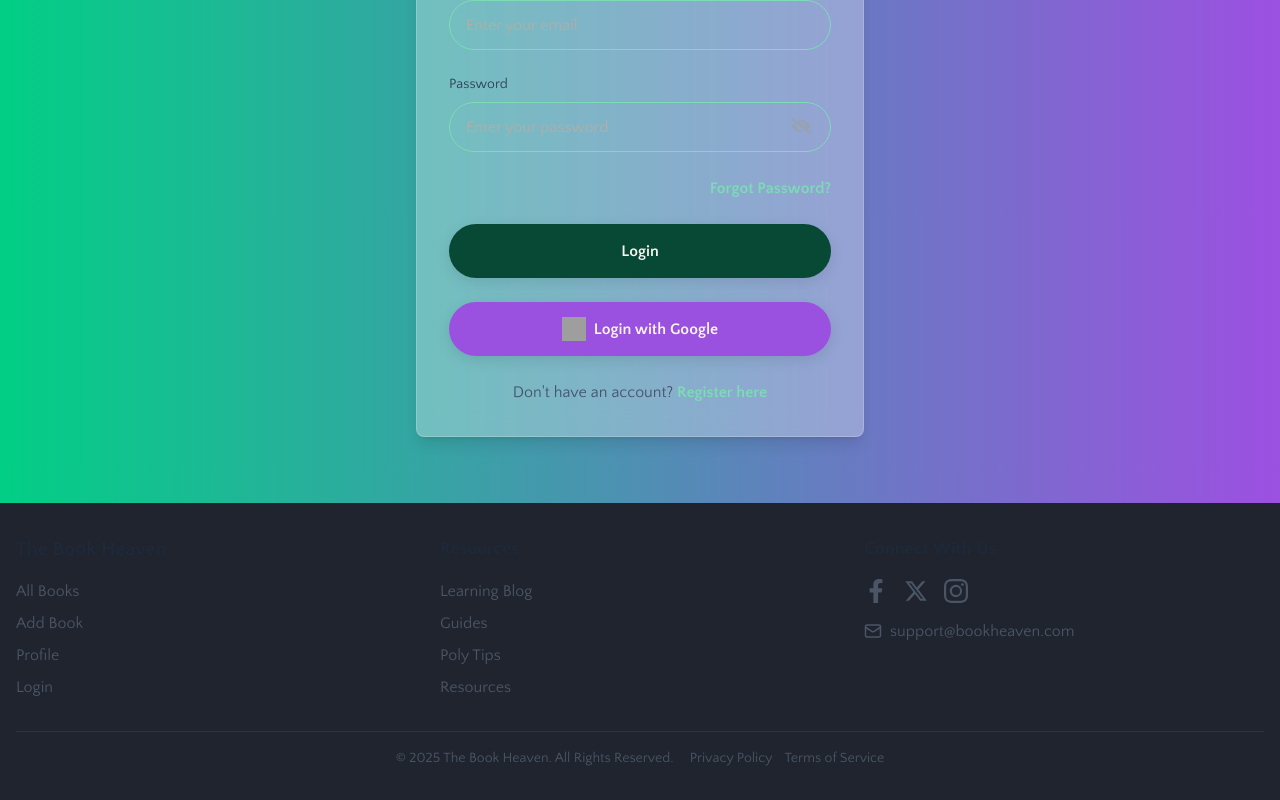
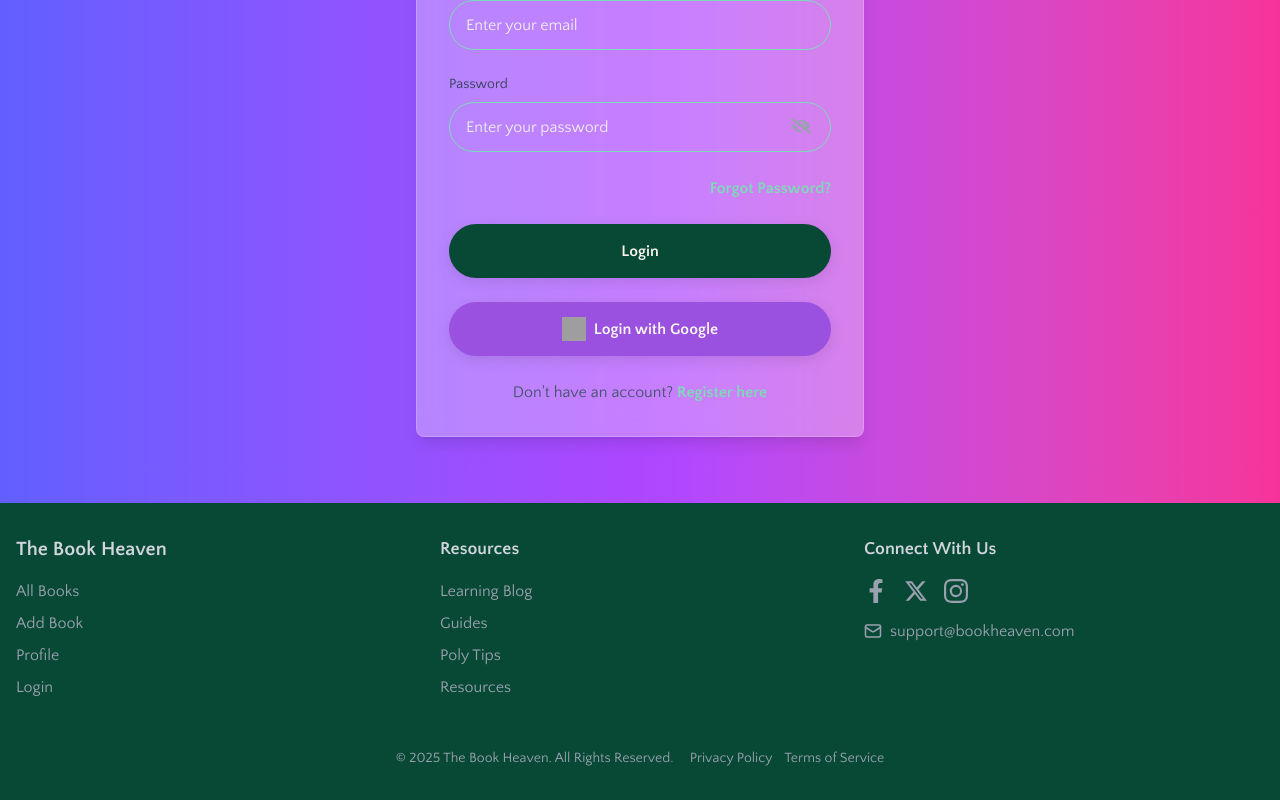
Before and after one commit to abd-005/Book-Library-Client, a React (Vite) app: page /auth/login in a window 1280 px wide. Shown: the part 297-1097 px from the top of the page. Built offline with nearby package versions, Linux system fonts and the light colour scheme; no server answers; grey boxes are pictures that could not be loaded; a web font is replaced by a local one.

Commit message:
Delete Resolved

```diff
--- a/src/Pages/AllBooks/AllBooks.jsx
+++ b/src/Pages/AllBooks/AllBooks.jsx
@@ -77,13 +77,13 @@ const AllBooks = () => {
         {/* table  */}
 
         <div className="bg-base-100/50 p-5 rounded-xl mt-12">
-          <div className="grid grid-cols-7 mt-3 items-center">
-            <div className="col-span-5">
+          <div className="grid lg:grid-cols-7 mt-3 items-center">
+            <div className="lg:col-span-5">
               <h2 className="font-secondary-sans text-base-200 text-4xl text-center">
                 Explore All The Books of Heaven
               </h2>
             </div>
-            <div className="col-span-2 flex items-center justify-around text-left bg-base-100/50 p-3 rounded-full">
+            <div className="lg:col-span-2 flex items-center justify-around text-left bg-base-100/50 p-3 rounded-full mt-5">
               <p className="text-xl">Sort by Rating : </p>
               <select
                 value={sortBy}
--- a/src/Pages/AllBooks/BookTable.jsx
+++ b/src/Pages/AllBooks/BookTable.jsx
@@ -16,7 +16,7 @@ const BookTable = ({ book }) => {
 
               {/* Genre */}
               <td>
-                <span className="badge badge-outline badge-sm">
+                <span className="badge badge-outline px-3 py-6  badge-sm">
                   {genre}
                 </span>
               </td>
@@ -31,7 +31,7 @@ const BookTable = ({ book }) => {
 
               {/* Actions Column */}
               <td>
-                <Link className="btn btn-ghost btn-outline btn-md tex-info rounded-2xl" to={`/details-book/${_id}`}>View Details</Link>
+                <Link className="btn btn-ghost btn-outline px-3 py-6 btn-md tex-info rounded-2xl" to={`/details-book/${_id}`}>View Details</Link>
               </td>
 
 
--- a/src/Pages/Auth/ForgotPassword.jsx
+++ b/src/Pages/Auth/ForgotPassword.jsx
@@ -38,7 +38,7 @@ const ForgotPassword = () => {
   };
 
   return (
-    <div className="gradient-animated min-h-screen py-[10vh]">
+    <div className="dark:gradient-animated bg-gradient-to-r from-indigo-500 via-purple-500 to-pink-500  min-h-screen py-[10vh]">
       <MyContainer>
         <div className="max-w-md mx-auto bg-white/30 backdrop-blur-md rounded-lg shadow-lg p-8 border border-white/20">
           <h2 className="text-3xl font-bold text-center text-slate-700 mb-8">
--- a/src/Pages/Auth/Login.jsx
+++ b/src/Pages/Auth/Login.jsx
@@ -112,7 +112,7 @@ const Login = () => {
   };
 
   return (
-    <div className="gradient-animated min-h-screen pt-42 pb-12">
+    <div className="dark:gradient-animated min-h-screen pt-42 pb-12">
       <MyContainer>
         <div className="max-w-md mx-auto bg-white/30 backdrop-blur-md rounded-lg shadow-lg p-8 border border-white/20">
           <h2 className="text-3xl font-bold text-center text-slate-700 mb-8">
--- a/src/Pages/Auth/Registration.jsx
+++ b/src/Pages/Auth/Registration.jsx
@@ -121,7 +121,7 @@ const Registration = () => {
   };
 
   return (
-    <div className="gradient-animated min-h-screen pt-42 pb-12">
+    <div className="dark:gradient-animated bg-gradient-to-r from-indigo-500 via-purple-500 to-pink-500  min-h-screen pt-42 pb-12">
       <MyContainer>
         <div className="max-w-md mx-auto bg-white/30 backdrop-blur-md rounded-lg shadow-lg p-8 border border-white/20">
           <h2 className="text-3xl font-bold text-center text-slate-700 mb-8">
--- a/src/Pages/Home/Home.jsx
+++ b/src/Pages/Home/Home.jsx
@@ -6,7 +6,7 @@ import About from "../../components/About/About";
 
 const Home = () => {
   return (
-    <div className="gradient-animated">
+    <div className="bg-gradient-to-r from-indigo-500 via-purple-500 to-pink-500 dark:gradient-animated">
       <div>
         <section className="">
           <Banner />
--- a/src/components/Footer.jsx
+++ b/src/components/Footer.jsx
@@ -13,41 +13,41 @@ const Footer = () => {
 
 
   return (
-    <footer className="bg-base-content py-8 px-4 ">
+    <footer className="bg-cyan-800 py-8 px-4">
         <MyContainer>
           <div className="grid grid-cols-1 md:grid-cols-3 gap-6">
         <div>
-          <div className="flex items-center space-x-2 text-white">
-      <span className="text-xl font-bold text-gray-800 dark:text-gray-200">The Book Heaven</span>
+          <div className="flex items-center space-x-2 text-base-100">
+      <span className="text-xl font-bold text-gray-300">The Book Heaven</span>
     </div>
           <ul className="space-y-2 mt-4">
-            <li><Link to="/all-models" className="text-gray-600 dark:text-gray-200 hover:text-cyan-800">All Books</Link></li>
-            <li><Link to="/add-model" className="text-gray-600 dark:text-gray-200 hover:text-cyan-800">Add Book</Link></li>
-            <li><Link to="/profile" className="text-gray-600 dark:text-gray-200 hover:text-cyan-800">Profile</Link></li>
-            <li><Link to="/auth/login" className="text-gray-600 dark:text-gray-200 hover:text-cyan-800">Login</Link></li>
+            <li><Link to="/all-models" className="text-gray-400 dark:text-gray-200 hover:text-cyan-800">All Books</Link></li>
+            <li><Link to="/add-model" className="text-gray-400 dark:text-gray-200 hover:text-cyan-800">Add Book</Link></li>
+            <li><Link to="/profile" className="text-gray-400 dark:text-gray-200 hover:text-cyan-800">Profile</Link></li>
+            <li><Link to="/auth/login" className="text-gray-400 dark:text-gray-200 hover:text-cyan-800">Login</Link></li>
           </ul>
         </div>
 
         <div>
-          <h3 className="text-lg font-bold mb-4 text-gray-800 dark:text-gray-200">Resources</h3>
+          <h3 className="text-lg font-bold mb-4 text-gray-300 dark:text-gray-200">Resources</h3>
           <ul className="space-y-2">
-            <li><Link to="/" className="text-gray-600 dark:text-gray-200 hover:text-cyan-800">Learning Blog</Link></li>
-            <li><Link to="/" className="text-gray-600 dark:text-gray-200 hover:text-cyan-800">Guides</Link></li>
-            <li><Link to="/" className="text-gray-600 dark:text-gray-200 hover:text-cyan-800">Poly Tips</Link></li>
-            <li><Link to="/resources" className="text-gray-600 dark:text-gray-200 hover:text-cyan-800">Resources</Link></li>
+            <li><Link to="/" className="text-gray-400 dark:text-gray-200 hover:text-cyan-800">Learning Blog</Link></li>
+            <li><Link to="/" className="text-gray-400 dark:text-gray-200 hover:text-cyan-800">Guides</Link></li>
+            <li><Link to="/" className="text-gray-400 dark:text-gray-200 hover:text-cyan-800">Poly Tips</Link></li>
+            <li><Link to="/resources" className="text-gray-400 dark:text-gray-200 hover:text-cyan-800">Resources</Link></li>
           </ul>
         </div>
 
         <div>
-          <h3 className="text-lg font-bold mb-4 text-gray-800 dark:text-gray-200">Connect With Us</h3>
+          <h3 className="text-lg font-bold mb-4 text-gray-300 dark:text-gray-200">Connect With Us</h3>
           <div className="flex space-x-4 mb-4">
-            <a href="https://facebook.com" target="_blank" rel="noopener noreferrer" className="text-gray-600 dark:text-gray-200 hover:text-blue-700">
+            <a href="https://facebook.com" target="_blank" rel="noopener noreferrer" className="text-gray-400 dark:text-gray-200 hover:text-blue-700">
               <FaFacebookF size={24}/>
             </a>
-            <a href="https://twitter.com" target="_blank" rel="noopener noreferrer" className="text-gray-600 dark:text-gray-200 hover:text-black">
+            <a href="https://twitter.com" target="_blank" rel="noopener noreferrer" className="text-gray-400 dark:text-gray-200 hover:text-black">
               <FaXTwitter size={24}/>
             </a>
-            <a href="https://instagram.com" target="_blank" rel="noopener noreferrer" className="text-gray-600 dark:text-gray-200 hover:text-pink-600">
+            <a href="https://instagram.com" target="_blank" rel="noopener noreferrer" className="text-gray-400 dark:text-gray-200 hover:text-pink-600">
               <BsInstagram size={24} />
             </a>
 
@@ -55,7 +55,7 @@ const Footer = () => {
           <div>
             <a
               href="mailto:support@nihonlearn.com"
-              className="flex items-center text-gray-600 dark:text-gray-200 hover:text-cyan-800"
+              className="flex items-center text-gray-400 dark:text-gray-200 hover:text-cyan-800"
             >
               <Mail size={18} className="mr-2" /> support@bookheaven.com
             </a>
@@ -65,7 +65,7 @@ const Footer = () => {
 
 
       <div className="border-t lg:mb-0 md:mb-0 mb-20 border-cyan-800 mt-8 pt-4 text-center">
-        <p className="text-sm text-gray-600 dark:text-gray-200">
+        <p className="text-sm text-gray-400 dark:text-gray-200">
           © {currentYear} The Book Heaven. All Rights Reserved.
           <span className="ml-4">
             <Link to="/" className="hover:text-cyan-800 mr-3">Privacy Policy</Link>
--- a/src/components/Navbar.jsx
+++ b/src/components/Navbar.jsx
@@ -45,7 +45,7 @@ const NavBar = () => {
   };
 
   return (
-    <div className={`fade-load navbar min-h-0 z-50 shadow-sm mx-auto fixed top-0 left-0 right-0 duration-300 ${scrolled ? 'bg-neutral/70 glass' : 'bg-black/60 glass'}`}>
+    <div className={`fade-load navbar min-h-0 z-50 shadow-sm mx-auto fixed top-0 left-0 right-0 duration-300 ${scrolled ? 'bg-black/90' : 'bg-black/60 glass'}`}>
       <MyContainer>
         <div className="navbar py-7 px-5 min-h-0 z-1">
           <div className="navbar-start">
@@ -53,7 +53,7 @@ const NavBar = () => {
               <div tabIndex={0} role="button" className=" md:hidden">
                 <svg
                   xmlns="http://www.w3.org/2000/svg"
-                  className="h-5 w-5"
+                  className="h-5 w-5 text-base-100"
                   fill="none"
                   viewBox="0 0 24 24"
                   stroke="currentColor"
--- a/src/index.css
+++ b/src/index.css
@@ -2,12 +2,18 @@
 
 @import "tailwindcss";
 @plugin "daisyui";
+@plugin "daisyui" {
+  themes: light --default, dark --prefersdark;
+}
+
+
+@custom-variant dark (&:where([data-theme=dark], [data-theme=dark] *));
 
 @plugin "daisyui/theme" {
-  name: "light";
+  name: "dark";
   default: true;
   prefersdark: false;
-  color-scheme: light;
+  color-scheme: dark;
 
   /* ────── Base ────── */
   --color-base-100: #faf7f0; /* bg */
--- a/src/layout/MainLayout.jsx
+++ b/src/layout/MainLayout.jsx
@@ -6,7 +6,7 @@ import { Toaster } from "react-hot-toast";
 
 const MainLayout = () => {
   return (
-    <div className="gradient-animated">
+    <div className="bg-gradient-to-r from-indigo-500 via-purple-500 to-pink-500 ">
       <Navbar />
       <div className="min-h-screen">
         <Outlet />
```
Also changed, not shown: src/Pages/MyBooks/MyBookTable.jsx (+8 -26 lines), src/Pages/MyBooks/MyBooks.jsx (+7 -7 lines).
